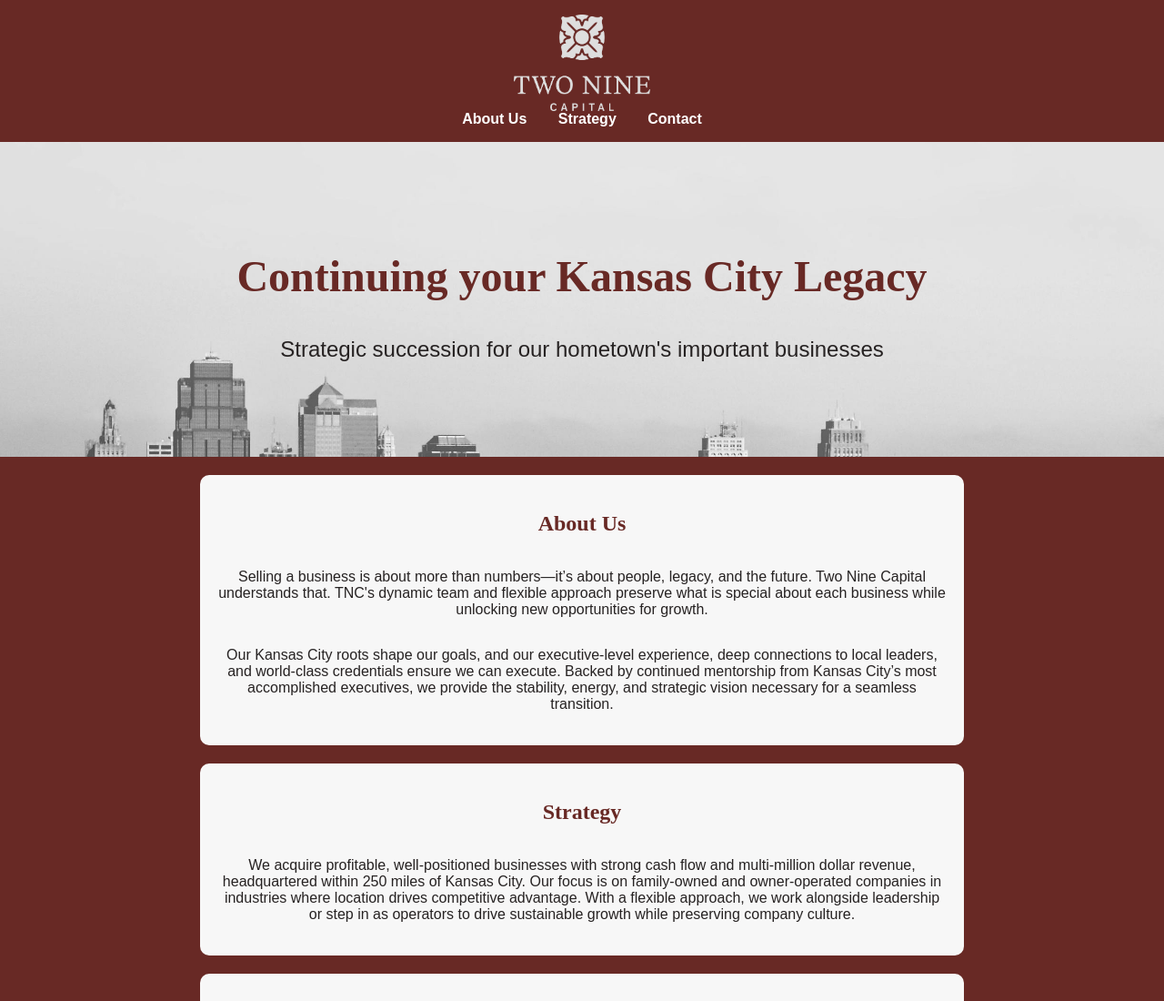
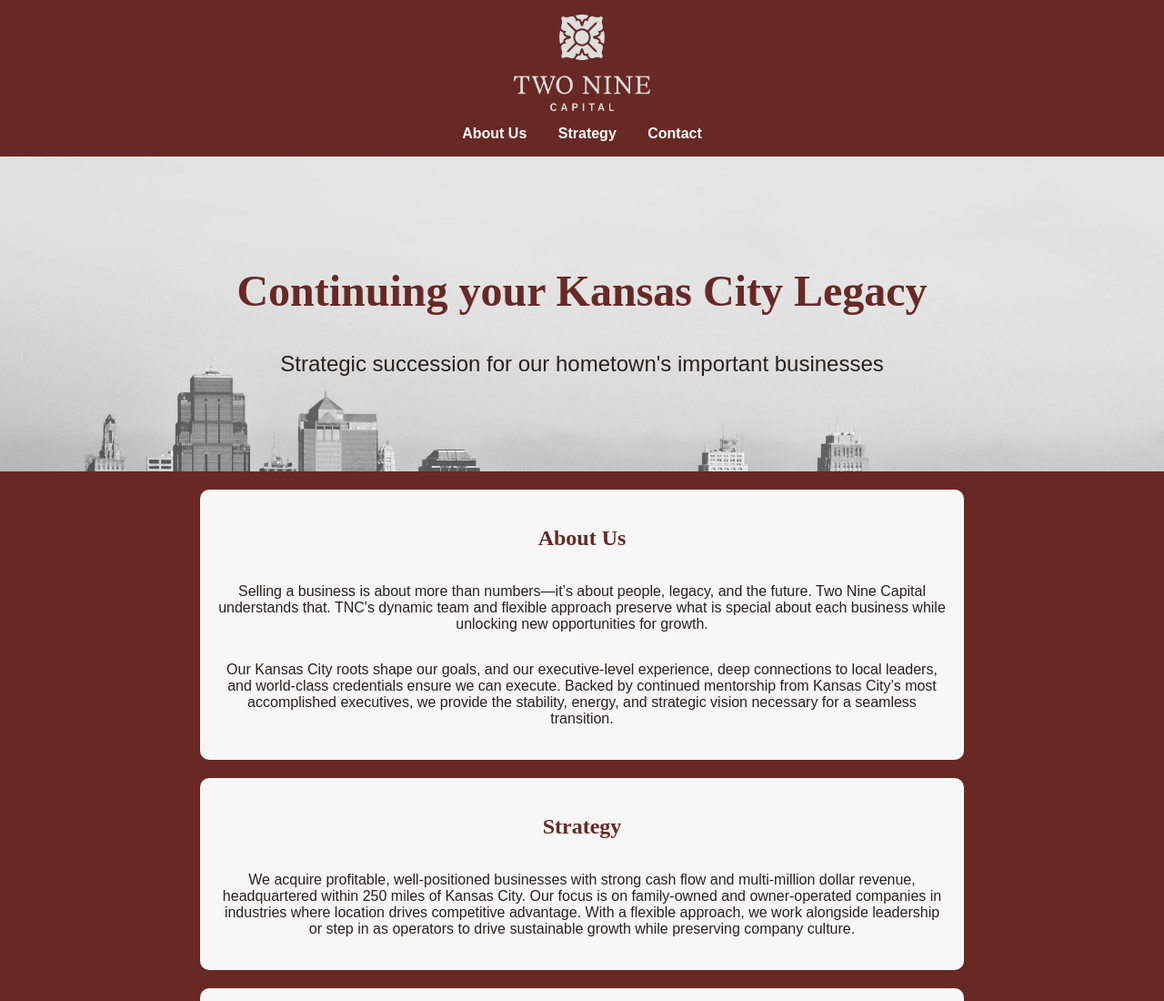
Before and after one commit to Gavri-S/TNC-Website, a plain HTML site: page index.html in a window 1280 px wide. Shown: the top 1100 px of the page at 91% size. Drawn offline with Linux system fonts and the light colour scheme; a web font is replaced by a local one.

Commit message:
Update index.html

```diff
--- a/index.html
+++ b/index.html
@@ -44,6 +44,9 @@
     header { /* Style the header (navigation section) */
       background-color: #682925; /* Red brand color */
     }
+    nav {
+  margin-top: 1em; /* Add space between logo and navigation */
+}
   </style>
 </head>
 <body>
```
